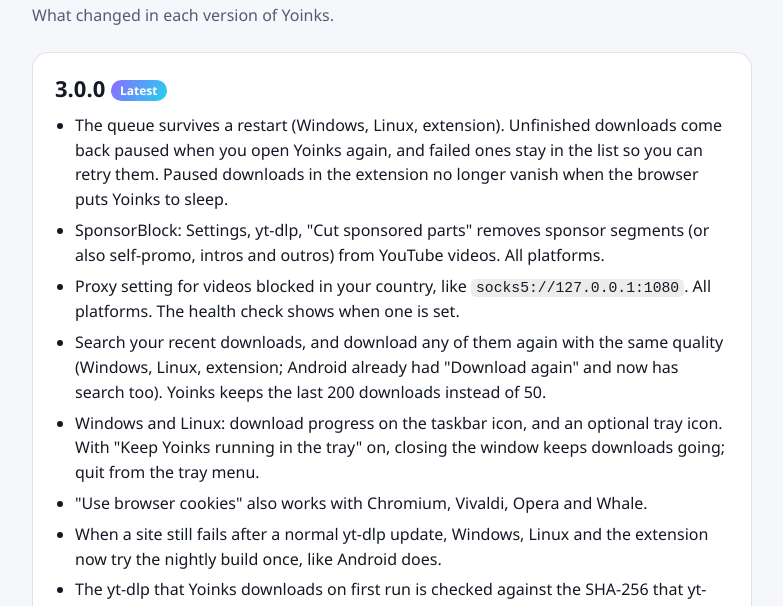
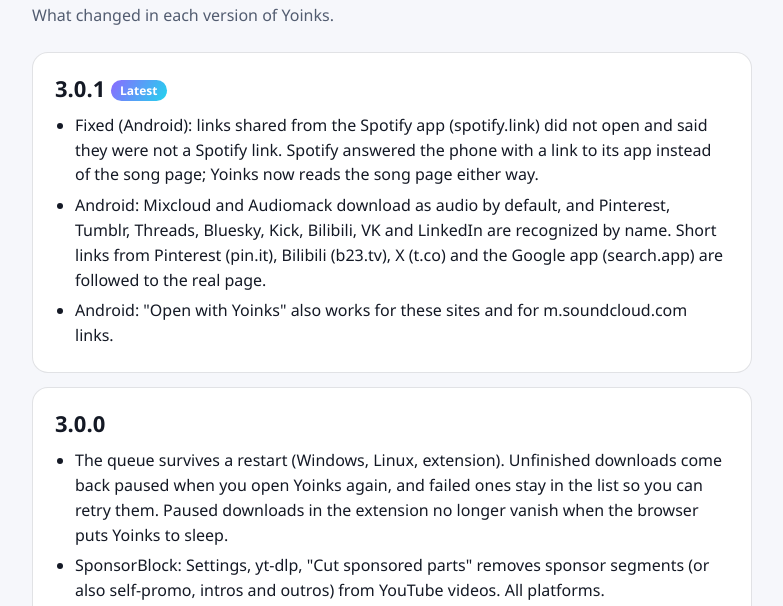
Before and after one commit to bliper2/yoinks-gui-fork, a browser extension: page docs/changelog.html in a window 1280 px wide. Shown: the part 161-767 px from the top of the page, without its empty margins (248-1031 px from the left). Drawn offline with Linux system fonts and the light colour scheme.

Commit message:
Yoinks 3.0.1

```diff
--- a/docs/changelog.html
+++ b/docs/changelog.html
@@ -46,8 +46,16 @@
   <main>
     <h1>Changelog</h1>
     <p class="lead">What changed in each version of Yoinks.</p>
+    <section class="release" id="v3.0.1">
+      <h2>3.0.1 <span class="latest">Latest</span></h2>
+      <ul>
+        <li>Fixed (Android): links shared from the Spotify app (spotify.link) did not open and said they were not a Spotify link. Spotify answered the phone with a link to its app instead of the song page; Yoinks now reads the song page either way.</li>
+        <li>Android: Mixcloud and Audiomack download as audio by default, and Pinterest, Tumblr, Threads, Bluesky, Kick, Bilibili, VK and LinkedIn are recognized by name. Short links from Pinterest (pin.it), Bilibili (b23.tv), X (t.co) and the Google app (search.app) are followed to the real page.</li>
+        <li>Android: &quot;Open with Yoinks&quot; also works for these sites and for m.soundcloud.com links.</li>
+      </ul>
+    </section>
     <section class="release" id="v3.0.0">
-      <h2>3.0.0 <span class="latest">Latest</span></h2>
+      <h2>3.0.0</h2>
       <ul>
         <li>The queue survives a restart (Windows, Linux, extension). Unfinished downloads come back paused when you open Yoinks again, and failed ones stay in the list so you can retry them. Paused downloads in the extension no longer vanish when the browser puts Yoinks to sleep.</li>
         <li>SponsorBlock: Settings, yt-dlp, &quot;Cut sponsored parts&quot; removes sponsor segments (or also self-promo, intros and outros) from YouTube videos. All platforms.</li>
--- a/package.json
+++ b/package.json
@@ -1,6 +1,6 @@
 {
   "name": "yoinks-gui",
-  "version": "3.0.0",
+  "version": "3.0.1",
   "description": "Save videos and music from YouTube, YouTube Music, Spotify (via YouTube Music), SoundCloud, Bandcamp and 1,800+ sites. Desktop app + browser extension, built on yt-dlp.",
   "main": "main/main.js",
   "author": "mrkraps",
```
Also changed, not shown: CHANGELOG.md, extension/legal/changelog.md, extension/manifest.json, 3 other files.
